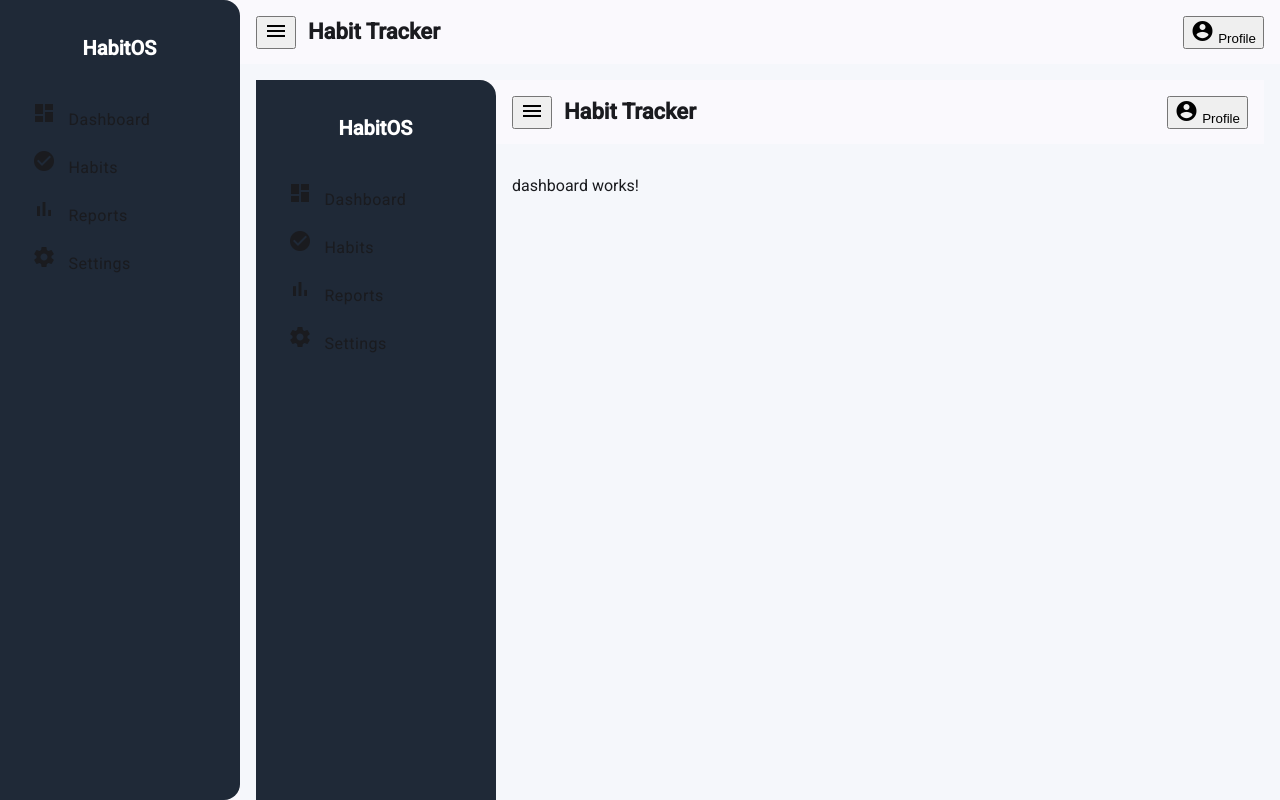
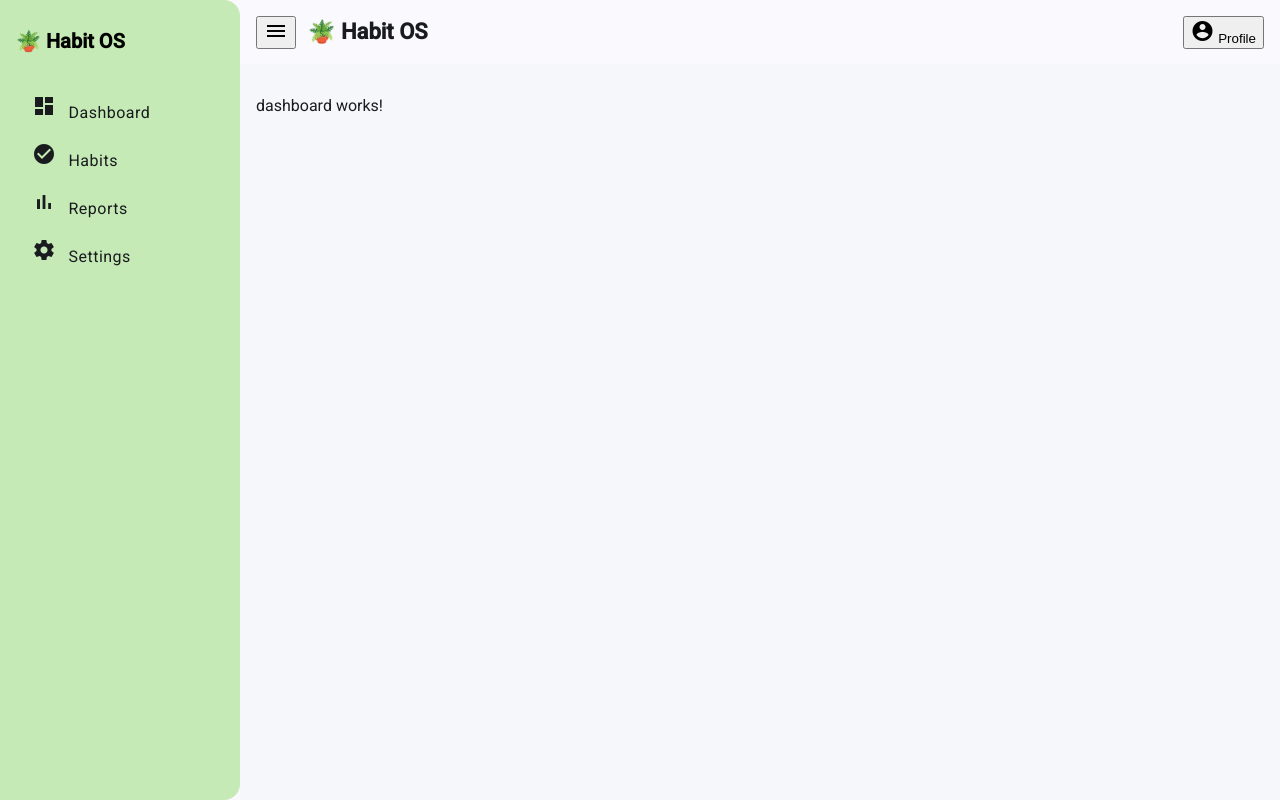
Before and after one commit to 123-Aditya/HabitOS, an Angular app in the folder habit-os-frontend/: page /dashboard in a window 1280 px wide. Built offline with nearby package versions, Linux system fonts and the light colour scheme.

Commit message:
Fixing repeated components in UI and UI color for sidebar

```diff
--- a/habit-os-frontend/src/app/app.component.html
+++ b/habit-os-frontend/src/app/app.component.html
@@ -1 +1 @@
-<app-main-layout></app-main-layout>
+<router-outlet></router-outlet>
--- a/habit-os-frontend/src/app/app.component.ts
+++ b/habit-os-frontend/src/app/app.component.ts
@@ -1,10 +1,9 @@
 import { Component } from '@angular/core';
 import { RouterOutlet } from '@angular/router';
-import { MainLayoutComponent } from './layout/main-layout/main-layout.component';
 
 @Component({
   selector: 'app-root',
-  imports: [RouterOutlet, MainLayoutComponent],
+  imports: [RouterOutlet],
   templateUrl: './app.component.html',
   styleUrl: './app.component.css'
 })
--- a/habit-os-frontend/src/app/app.routes.ts
+++ b/habit-os-frontend/src/app/app.routes.ts
@@ -12,7 +12,7 @@ export const routes: Routes = [
       { path: '', redirectTo: 'dashboard', pathMatch: 'full' },
       { path: 'dashboard', component: DashboardComponent },
       { path: 'habits', component: HabitsComponent },
-      { path: 'reports', component: ReportsComponent }
+      { path: 'reports', component: ReportsComponent },
     ]
   }
 ];
--- a/habit-os-frontend/src/app/layout/main-layout/main-layout.component.css
+++ b/habit-os-frontend/src/app/layout/main-layout/main-layout.component.css
@@ -4,7 +4,7 @@
 
 .sidenav {
   width: 240px;
-  background: #1f2937; /* dark slate */
+  background: #c5eab6; /* dark slate */
   color: #fff;
 }
 
--- a/habit-os-frontend/src/app/layout/navbar/navbar.component.html
+++ b/habit-os-frontend/src/app/layout/navbar/navbar.component.html
@@ -6,7 +6,7 @@
     <mat-icon>menu</mat-icon>
   </button>
 
-  <span class="title">Habit Tracker</span>
+  <span class="title">🪴 Habit OS</span>
 
   <span class="spacer"></span>
 
--- a/habit-os-frontend/src/app/layout/sidebar/sidebar.component.css
+++ b/habit-os-frontend/src/app/layout/sidebar/sidebar.component.css
@@ -3,10 +3,11 @@
 }
 
 .logo {
-  text-align: center;
+  text-align: left;
   margin-bottom: 24px;
   font-size: 20px;
   font-weight: bold;
+  color: #000;
 }
 
 mat-icon {
--- a/habit-os-frontend/src/app/layout/sidebar/sidebar.component.html
+++ b/habit-os-frontend/src/app/layout/sidebar/sidebar.component.html
@@ -1,6 +1,6 @@
 <div class="sidebar">
 
-  <h3 class="logo">HabitOS</h3>
+  <h1 class="logo">🪴 Habit OS</h1>
 
   <mat-nav-list>
 
--- a/habit-os-frontend/src/index.html
+++ b/habit-os-frontend/src/index.html
@@ -2,7 +2,7 @@
 <html lang="en">
 <head>
   <meta charset="utf-8">
-  <title>HabitOsFrontend</title>
+  <title>🪴 Habit OS</title>
   <base href="/">
   <meta name="viewport" content="width=device-width, initial-scale=1">
   <link rel="icon" type="image/x-icon" href="favicon.ico">
```
